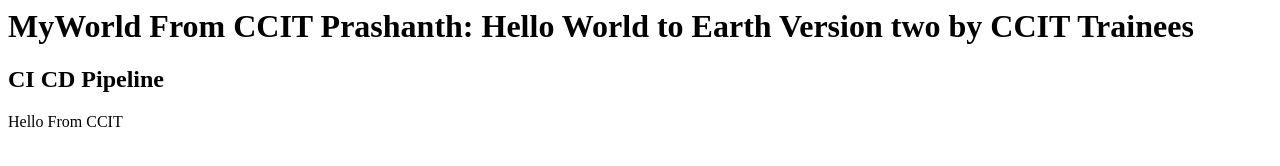
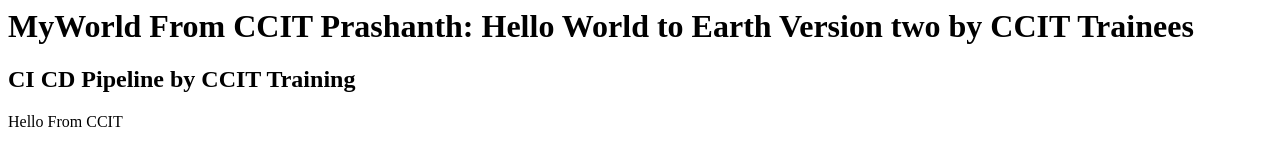
Before and after one commit to nagswe/demorepo, a plain HTML site: page index.html in a window 1280 px wide. Drawn offline with Linux system fonts and the light colour scheme.

Commit message:
Update index.html

```diff
--- a/index.html
+++ b/index.html
@@ -3,7 +3,7 @@
     <h1>
 MyWorld From CCIT Prashanth:
 	    Hello World to Earth Version two by CCIT Trainees
-      <h2>CI CD Pipeline</h2>
+      <h2>CI CD Pipeline by CCIT Training</h2>
       Hello From CCIT
     </h1>
   </body>
```
